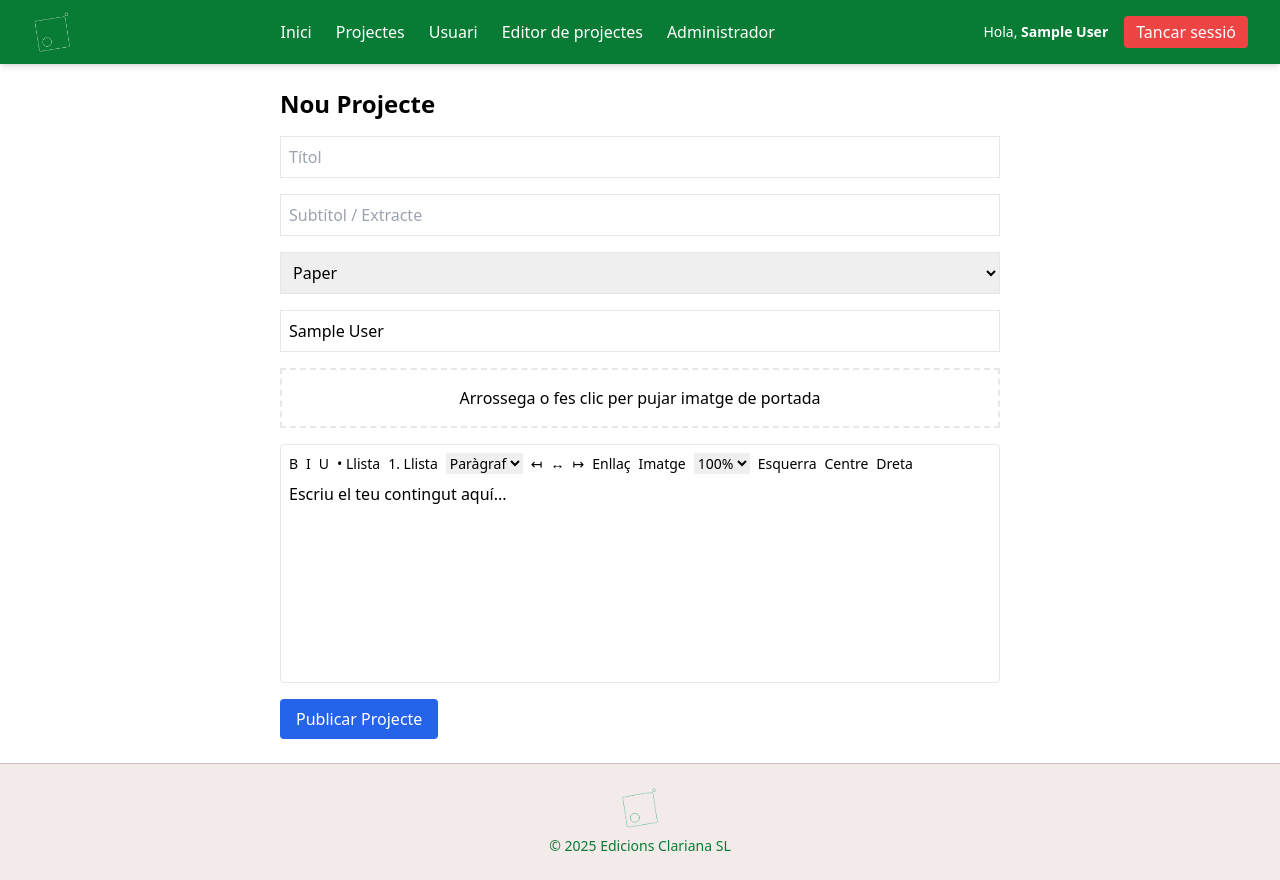
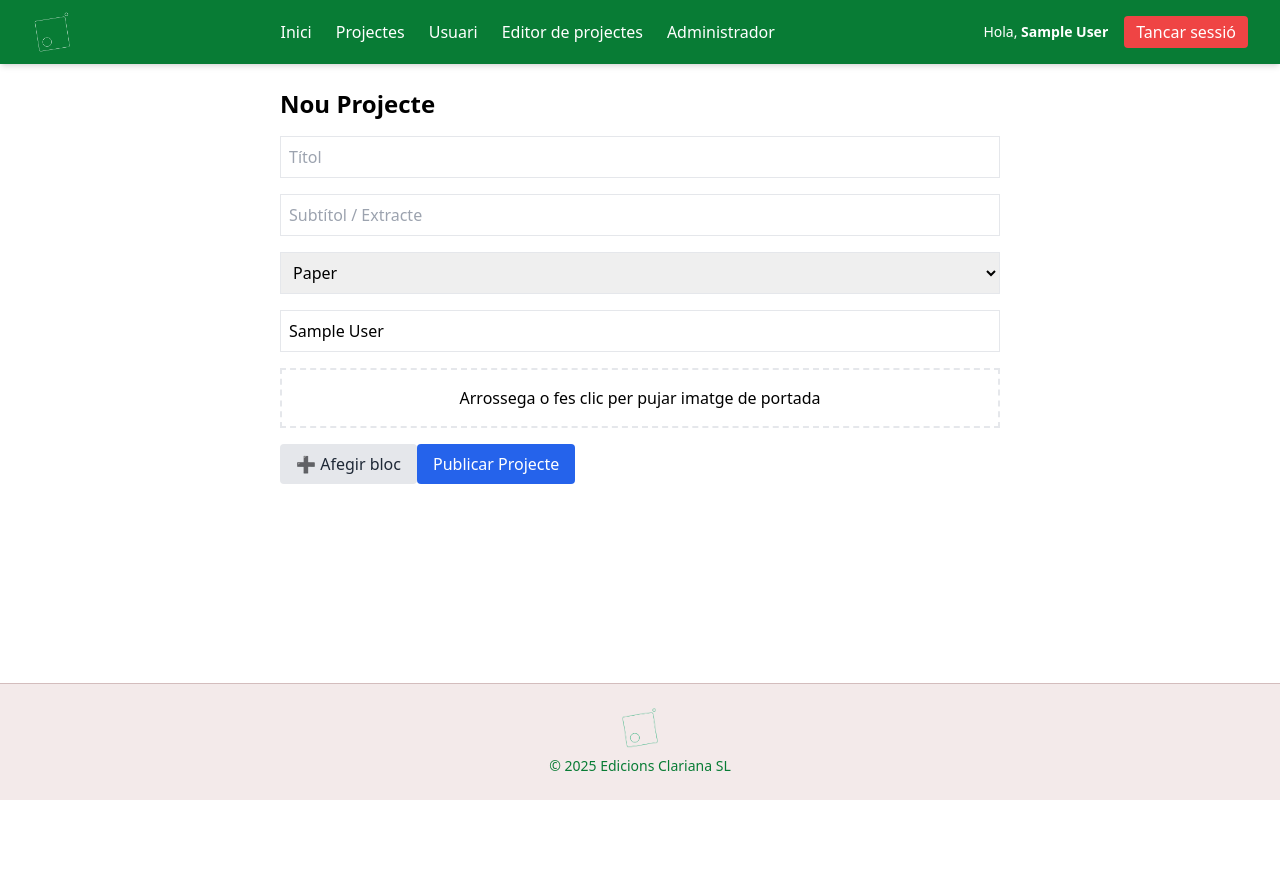
Before and after one commit to justmove1987/9-pf, a React (Vite) app in the folder front/mi-app/: page /editorPost in a window 1280 px wide. After the commit the page ends 800 px from the top, so only its background shows below. Built offline with nearby package versions, Linux system fonts and the light colour scheme; sample sign-in values are in the browser's storage.

Commit message:
Refactor code structure for improved readability and maintainability

```diff
--- a/front/mi-app/src/pages/EditorPost.tsx
+++ b/front/mi-app/src/pages/EditorPost.tsx
@@ -1,5 +1,5 @@
 // front/mi-app/src/pages/EditorPost.tsx
-import { useCallback, useMemo, useState } from "react";
+import { useState } from "react";
 import { useAuth } from "../context/useAuth";
 import { useDropzone } from "react-dropzone";
 
@@ -9,43 +9,15 @@ import Link from "@tiptap/extension-link";
 import Underline from "@tiptap/extension-underline";
 import TextAlign from "@tiptap/extension-text-align";
 import Placeholder from "@tiptap/extension-placeholder";
-import { ImageBlock } from "../extensions/ImageBlock"; // ✅
+import { ImageBlock } from "../extensions/ImageBlock";
 
+interface BlockProps {
+  id: string;
+  onRemove: (id: string) => void;
+  onUpdate: (id: string, content: string) => void;
+}
 
-export default function EditorPost() {
-  const { user } = useAuth();
-  const [title, setTitle] = useState("");
-  const [subtitle, setSubtitle] = useState("");
-  const [category, setCategory] = useState<"Paper" | "Digital" | "Editorial">(
-    "Paper"
-  );
-  const [author, setAuthor] = useState(user?.name || "");
-  const [imageFile, setImageFile] = useState<File | null>(null);
-  const [message, setMessage] = useState("");
-  const [content, setContent] = useState("<p>Escriu el teu contingut aquí...</p>");
-
-  // ---- Portada ----
-  const { getRootProps, getInputProps } = useDropzone({
-    accept: { "image/*": [] },
-    onDrop: (accepted) => setImageFile(accepted[0]),
-  });
-
-  // ---- Pujada d’imatges ----
-  const uploadFile = useCallback(async (file: File): Promise<string> => {
-    const form = new FormData();
-    form.append("file", file);
-    const token = localStorage.getItem("token") || "";
-    const res = await fetch("http://localhost:3000/uploads", {
-      method: "POST",
-      headers: token ? { Authorization: `Bearer ${token}` } : {},
-      body: form,
-    });
-    if (!res.ok) throw new Error("Error pujant imatge");
-    const data = await res.json();
-    return data.url as string;
-  }, []);
-
-  // ---- Editor TipTap ----
+function EditorBlock({ id, onRemove, onUpdate }: BlockProps) {
   const editor = useEditor({
     extensions: [
       StarterKit.configure({ underline: false, link: false }),
@@ -53,19 +25,16 @@ export default function EditorPost() {
       Underline,
       TextAlign.configure({ types: ["heading", "paragraph"] }),
       Placeholder.configure({ placeholder: "Escriu el teu contingut aquí..." }),
-      ImageBlock, // ✅ substitueix Image natiu
+      ImageBlock,
     ],
-    content,
+    content: "<p>Escriu el teu contingut aquí...</p>",
     onUpdate({ editor }) {
-      setContent(editor.getHTML());
+      onUpdate(id, editor.getHTML());
     },
   });
 
-  // ---- Barra d'eines ----
-  const toolbar = useMemo(() => {
-    if (!editor) return null;
-
-    return (
+  // --- Barra d’eines pròpia ---
+  const toolbar = editor && (
     <div className="flex flex-wrap gap-2 mb-2 text-sm">
       <button type="button" onClick={() => editor.chain().focus().toggleBold().run()}>B</button>
       <button type="button" onClick={() => editor.chain().focus().toggleItalic().run()}>I</button>
@@ -94,7 +63,6 @@ export default function EditorPost() {
       <button
         type="button"
         onClick={() => {
-            if (!editor) return;
           if (editor.isActive("link")) editor.chain().focus().unsetLink().run();
           else {
             const url = window.prompt("Introdueix una URL");
@@ -105,19 +73,24 @@ export default function EditorPost() {
         Enllaç
       </button>
 
-        {/* Inserir imatge amb ImageBlock */}
+      {/* Inserir imatge */}
       <button
         type="button"
-          onClick={async () => {
+        onClick={() => {
           const input = document.createElement("input");
           input.type = "file";
           input.accept = "image/*";
           input.onchange = async () => {
             const file = input.files?.[0];
             if (!file) return;
-              const url = await uploadFile(file);
-              // @ts-expect-error comanda custom
-              editor.chain().focus().setImageBlock({ src: url, width: "50%", align: "center" }).run();
+            const form = new FormData();
+            form.append("file", file);
+            const res = await fetch("http://localhost:3000/uploads", {
+              method: "POST",
+              body: form,
+            });
+            const data = await res.json();
+            editor.chain().focus().setImageBlock({ src: data.url, width: "50%", float: "none" }).run();
           };
           input.click();
         }}
@@ -125,7 +98,7 @@ export default function EditorPost() {
         Imatge
       </button>
 
-        {/* Control amplada */}
+      {/* Amplada */}
       <select
         onChange={(e) => {
           editor.chain().focus().updateImageBlock({ width: e.target.value }).run();
@@ -138,34 +111,69 @@ export default function EditorPost() {
         <option value="100%">100%</option>
       </select>
 
-        {/* Control alineació */}
-        <button
-          type="button"
-          onClick={() => editor.chain().focus().updateImageBlock({ float: "left" }).run()}
-        >
+      {/* Alineació */}
+      <button type="button" onClick={() => editor.chain().focus().updateImageBlock({ float: "left" }).run()}>
         Esquerra
       </button>
-        <button
-          type="button"
-          onClick={() => editor.chain().focus().updateImageBlock({ float: "none" }).run()}
-        >
+      <button type="button" onClick={() => editor.chain().focus().updateImageBlock({ float: "none" }).run()}>
         Centre
       </button>
-        <button
-          type="button"
-          onClick={() => editor.chain().focus().updateImageBlock({ float: "right" }).run()}
-        >
+      <button type="button" onClick={() => editor.chain().focus().updateImageBlock({ float: "right" }).run()}>
         Dreta
       </button>
     </div>
   );
-  }, [editor, uploadFile]);
 
-  // ---- Submit ----
+  return (
+    <div className="bg-white rounded border p-2 mb-4">
+      {toolbar}
+      {editor && <EditorContent editor={editor} className="min-h-48 prose max-w-none" />}
+      <button
+        type="button"
+        onClick={() => onRemove(id)}
+        className="mt-2 text-red-600 hover:underline"
+      >
+        🗑️ Esborrar bloc
+      </button>
+    </div>
+  );
+}
+
+export default function EditorPost() {
+  const { user } = useAuth();
+  const [title, setTitle] = useState("");
+  const [subtitle, setSubtitle] = useState("");
+  const [category, setCategory] = useState<"Paper" | "Digital" | "Editorial">("Paper");
+  const [author, setAuthor] = useState(user?.name || "");
+  const [imageFile, setImageFile] = useState<File | null>(null);
+  const [message, setMessage] = useState("");
+  const [blocks, setBlocks] = useState<{ id: string; content: string }[]>([]);
+
+  // Portada
+  const { getRootProps, getInputProps } = useDropzone({
+    accept: { "image/*": [] },
+    onDrop: (accepted) => setImageFile(accepted[0]),
+  });
+
+  const addBlock = () => setBlocks((prev) => [...prev, { id: crypto.randomUUID(), content: "" }]);
+  const removeBlock = (id: string) => setBlocks((prev) => prev.filter((b) => b.id !== id));
+  const updateBlock = (id: string, content: string) =>
+    setBlocks((prev) => prev.map((b) => (b.id === id ? { ...b, content } : b)));
+
+  // Submit
   const handleSubmit = async (e: React.FormEvent) => {
     e.preventDefault();
+
+    const content = blocks.map((b) => b.content).join("<hr/>"); // 👉 concatenar blocs
     let imageUrl = "";
-    if (imageFile) imageUrl = await uploadFile(imageFile);
+
+    if (imageFile) {
+      const form = new FormData();
+      form.append("file", imageFile);
+      const res = await fetch("http://localhost:3000/uploads", { method: "POST", body: form });
+      const data = await res.json();
+      imageUrl = data.url;
+    }
 
     const token = localStorage.getItem("token");
     try {
@@ -185,8 +193,7 @@ export default function EditorPost() {
       setCategory("Paper");
       setAuthor(user?.name || "");
       setImageFile(null);
-      setContent("<p></p>");
-      editor?.commands.setContent("<p></p>");
+      setBlocks([]);
     } catch (err) {
       console.error(err);
       setMessage("❌ Error creant el projecte");
@@ -199,30 +206,29 @@ export default function EditorPost() {
       {message && <p className="mb-4 text-green-600">{message}</p>}
 
       <form onSubmit={handleSubmit} className="space-y-4">
-        <input className="border p-2 w-full" placeholder="Títol" value={title}
-          onChange={(e) => setTitle(e.target.value)} />
-        <input className="border p-2 w-full" placeholder="Subtítol / Extracte" value={subtitle}
-          onChange={(e) => setSubtitle(e.target.value)} />
-        <select className="border p-2 w-full"
-          value={category}
-          onChange={(e) => setCategory(e.target.value as "Paper"|"Digital"|"Editorial")}
-        >
+        <input className="border p-2 w-full" placeholder="Títol" value={title} onChange={(e) => setTitle(e.target.value)} />
+        <input className="border p-2 w-full" placeholder="Subtítol / Extracte" value={subtitle} onChange={(e) => setSubtitle(e.target.value)} />
+        <select className="border p-2 w-full" value={category} onChange={(e) => setCategory(e.target.value as "Paper" | "Digital" | "Editorial")}>
           <option value="Paper">Paper</option>
           <option value="Digital">Digital</option>
           <option value="Editorial">Editorial</option>
         </select>
-        <input className="border p-2 w-full" placeholder="Autor" value={author}
-          onChange={(e) => setAuthor(e.target.value)} />
+        <input className="border p-2 w-full" placeholder="Autor" value={author} onChange={(e) => setAuthor(e.target.value)} />
 
+        {/* Portada */}
         <div {...getRootProps()} className="border-dashed border-2 p-4 text-center cursor-pointer">
           <input {...getInputProps()} />
           {imageFile ? <p>Imatge seleccionada: {imageFile.name}</p> : <p>Arrossega o fes clic per pujar imatge de portada</p>}
         </div>
 
-        <div className="bg-white rounded border p-2">
-          {toolbar}
-          <EditorContent editor={editor} className="min-h-48 prose max-w-none" />
-        </div>
+        {/* Blocs */}
+        {blocks.map((b) => (
+          <EditorBlock key={b.id} id={b.id} onRemove={removeBlock} onUpdate={updateBlock} />
+        ))}
+
+        <button type="button" onClick={addBlock} className="bg-gray-200 text-gray-800 px-4 py-2 rounded hover:bg-gray-300">
+          ➕ Afegir bloc
+        </button>
 
         <button type="submit" className="bg-blue-600 text-white px-4 py-2 rounded hover:bg-blue-700">
           Publicar Projecte
```
Also changed, not shown: 2 other files (tests, documents, lock files or other folders). Lines whose indentation alone changed are shown as unchanged.
